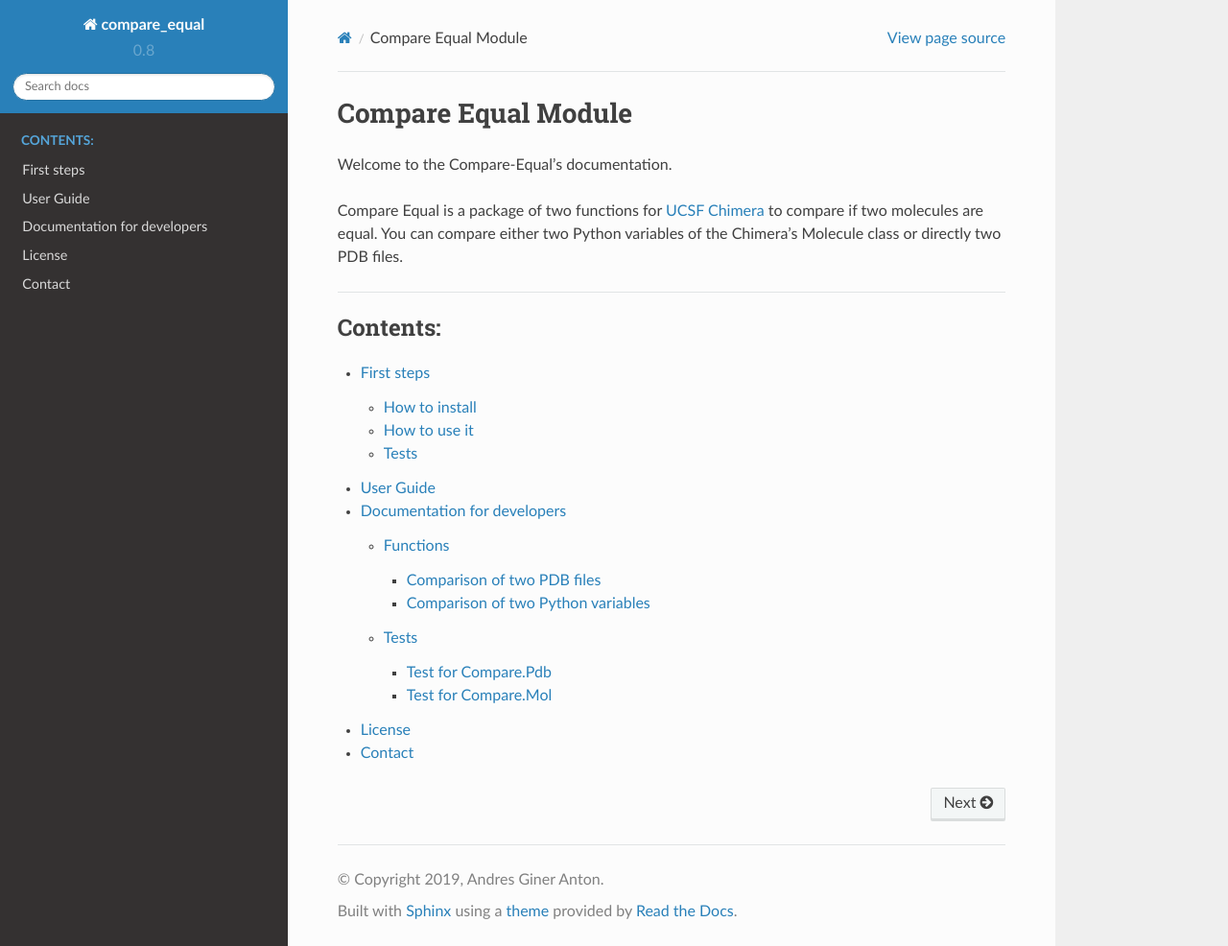
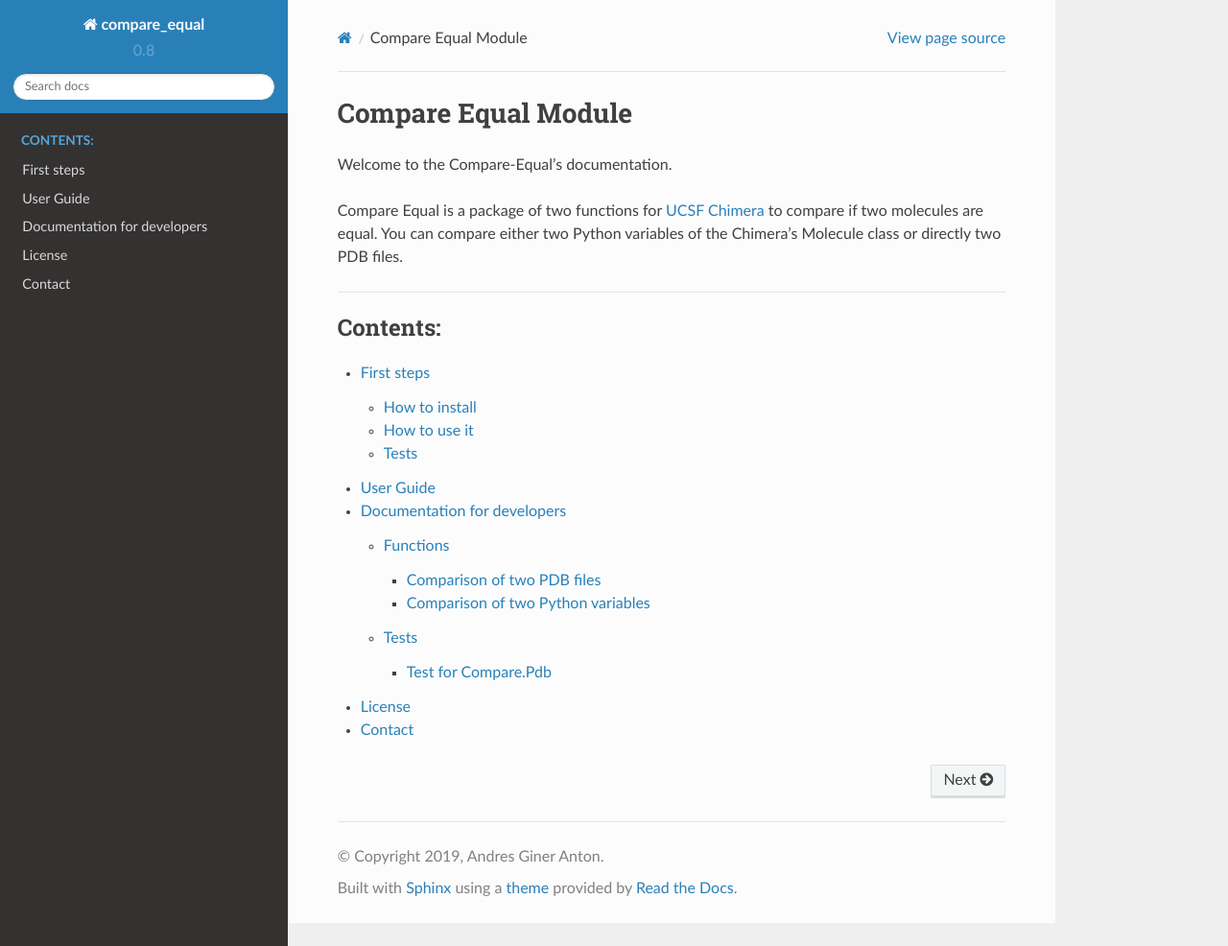
Before and after one commit to andresginera/compare-equal, a Sphinx documentation site: the page built from docs/index.rst, in a window 1280 px wide and 986 px high. Shown: the whole window at 96% size. Built offline with Sphinx 7.4.7 and the Read the Docs theme 2.0.0, drawn with Linux system fonts in a browser that asks for light colours; the version number is read from the project's files by our own code.

```diff
--- a/docs/conf.py
+++ b/docs/conf.py
@@ -30,6 +30,7 @@ MOCK_MODULES = ["chimera"]
 sys.modules.update((mod_name, Mock()) for mod_name in MOCK_MODULES)
 
 sys.path.insert(0, os.path.abspath(".."))
+sys.path.insert(0, os.path.abspath("../compare_equal"))
 
 import compare_equal
 
@@ -80,7 +81,7 @@ language = None
 # List of patterns, relative to source directory, that match files and
 # directories to ignore when looking for source files.
 # This pattern also affects html_static_path and html_extra_path.
-exclude_patterns = ["_build", "Thumbs.db", ".DS_Store"]
+exclude_patterns = ["_build", "Thumbs.db", ".DS_Store", "_templates"]
 
 # The name of the Pygments (syntax highlighting) style to use.
 pygments_style = None
@@ -156,8 +157,7 @@ latex_documents = [
 
 # One entry per manual page. List of tuples
 # (source start file, name, description, authors, manual section).
-man_pages = [(master_doc, "compare_equal",
-              "compare_equal Documentation", [author], 1)]
+man_pages = [(master_doc, "compare_equal", "compare_equal Documentation", [author], 1)]
 
 
 # -- Options for Texinfo output ----------------------------------------------
--- a/docs/developers.rst
+++ b/docs/developers.rst
@@ -29,9 +29,4 @@ Tests
 Test for Compare.Pdb
 ********************
 
-.. literalinclude:: ../tests/pdb_test.py
-
-Test for Compare.Mol
-********************
-
-.. literalinclude:: ../tests/mol_test.py
+.. literalinclude:: ../tests/test_class.py
```
